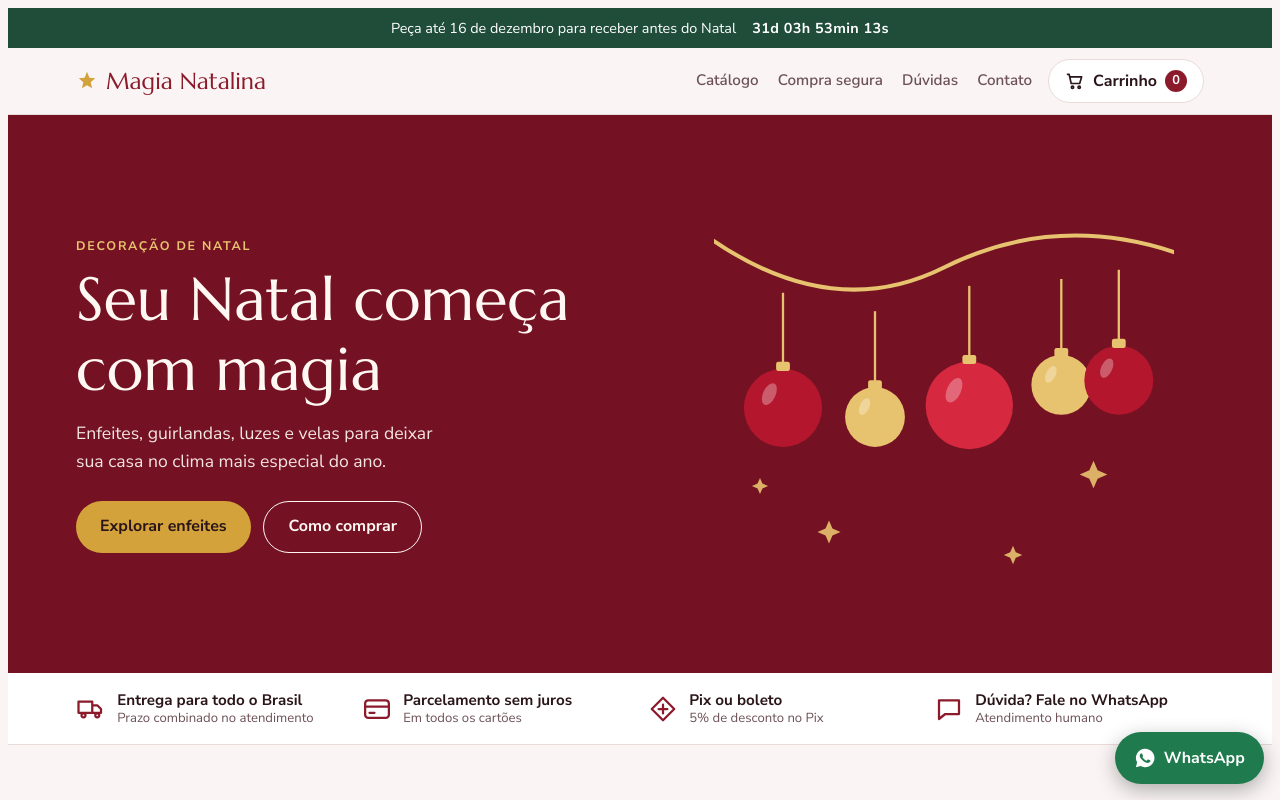
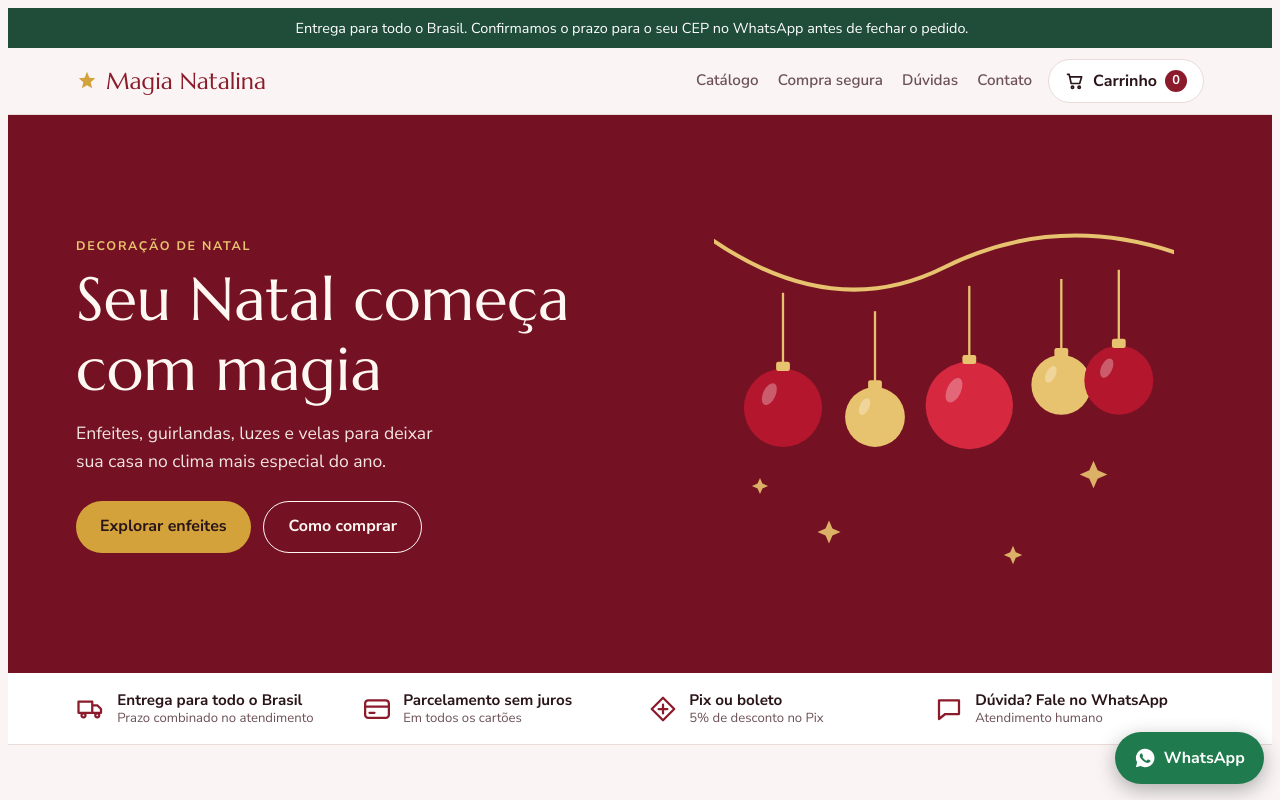
Before and after one commit to r50015088-arch/magia-natalina, a plain HTML site: page index.html in a window 1280 px wide. Shown: the top 800 px of the page. Drawn offline with Linux system fonts and the light colour scheme.

Commit message:
Troca a promessa de entrega antes do Natal por aviso de prazo no WhatsApp
Co-Authored-By: Claude Sonnet 5.5 <noreply@anthropic.com>
Claude-Session: https://claude.ai/code/session_01CdZPaCectFauvvUMGyB9LP

```diff
--- a/index.html
+++ b/index.html
@@ -189,7 +189,7 @@ footer .copy{grid-column:1/-1;border-top:1px solid rgba(255,255,255,.2);padding-
 .toast.on{opacity:1}
 </style>
 
-<div class="promo" id="promo"><div class="wrap"><span>Peça até <span id="promoDate"></span> para receber antes do Natal</span><b id="count" aria-live="off"></b></div></div>
+<div class="promo" id="promo"><div class="wrap"><span id="promoMsg">Entrega para todo o Brasil. Confirmamos o prazo para o seu CEP no WhatsApp antes de fechar o pedido.</span><b id="count" aria-live="off"></b></div></div>
 
 <header class="top"><div class="wrap">
   <a class="logo" href="#topo"><svg width="22" height="22" viewBox="0 0 24 24" aria-hidden="true"><path d="M12 2l2.6 6.4L21 9l-5 4.4L17.6 20 12 16.6 6.4 20 8 13.4 3 9l6.4-.6z" fill="#d4a23a"/></svg>Magia Natalina</a>
@@ -275,7 +275,8 @@ var CONFIG = {
   parcelasMax: 12,                      // máximo de parcelas sem juros
   parcelaMinima: 5,                     // valor mínimo de cada parcela (R$)
   freteGratisAcima: 199,                // valor para frete grátis (0 para desligar)
-  prazoPedidos: "2026-12-15T23:59:59-03:00", // data limite exibida na faixa verde
+  prazoPedidos: "",                     // opcional: data limite com contagem regressiva (ex.: "2026-12-15T23:59:59-03:00"). Vazio = sem contagem
+  mensagemPromo: "",                    // opcional: troca o texto da faixa verde (só informe prazos que você consegue cumprir)
   depoimentos: []                       // ex.: [{texto:"...", nome:"Maria, SP"}] — use só avaliações reais
 };
 var CATS = [
@@ -952,14 +953,14 @@ $("#closeCart").addEventListener("click",closeAll);
 /* ---------- contagem regressiva ---------- */
 function tick(){
   var fim=new Date(CONFIG.prazoPedidos).getTime(), ms=fim-Date.now();
-  if(isNaN(fim)||ms<=0){ $("#promo").hidden=true; return; }
+  if(isNaN(fim)||ms<=0){ $("#count").textContent=""; return; }
   var d=Math.floor(ms/864e5), h=Math.floor(ms%864e5/36e5), m=Math.floor(ms%36e5/6e4), s=Math.floor(ms%6e4/1e3);
   var z=function(n){return String(n).padStart(2,"0")};
   $("#count").textContent=d+"d "+z(h)+"h "+z(m)+"min "+z(s)+"s";
 }
 
 /* ---------- início ---------- */
-$("#promoDate").textContent=new Date(CONFIG.prazoPedidos).toLocaleDateString("pt-BR",{day:"numeric",month:"long"});
+if(CONFIG.mensagemPromo) $("#promoMsg").textContent=CONFIG.mensagemPromo;
 if(CONFIG.pixDesconto>0) $("#pixPerk").textContent=CONFIG.pixDesconto+"% de desconto no Pix";
 $("#footWa").textContent=fmtFone(CONFIG.whatsapp);
 if(CONFIG.email) $("#footMail").textContent="E-mail: "+CONFIG.email;
```
